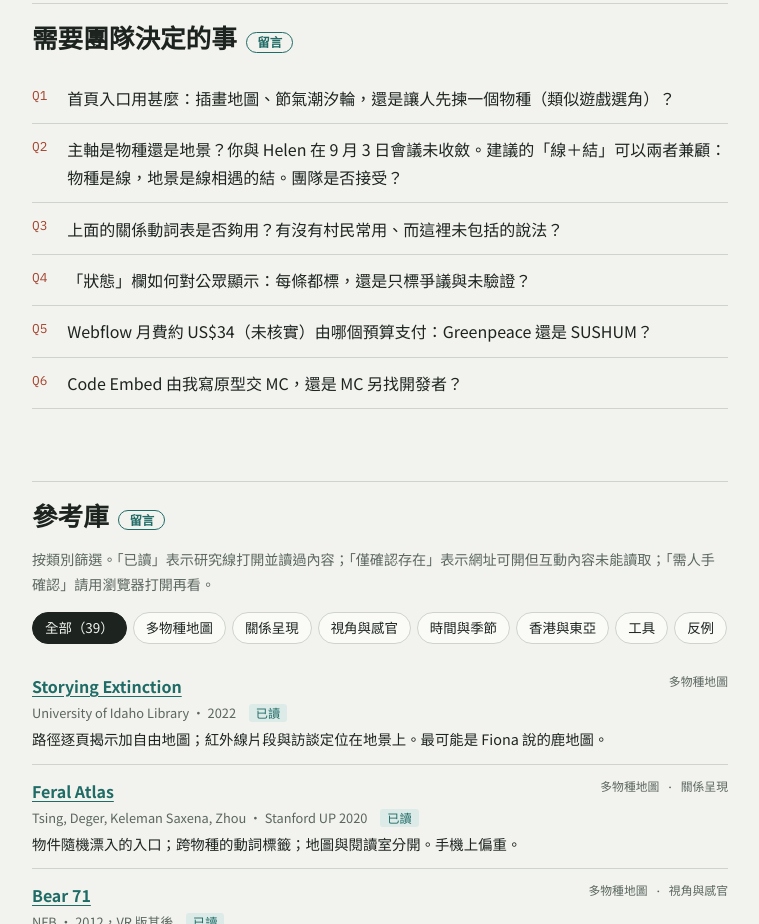
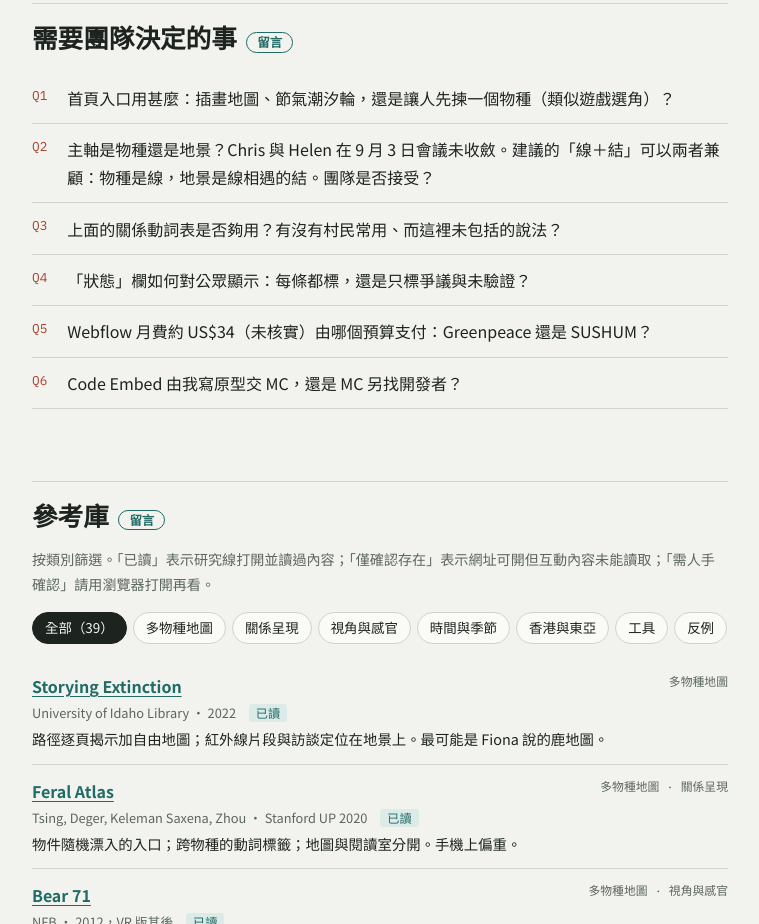
Before and after one commit to cchokiu/shui-hau-entanglement, a plain HTML site: page index.html in a window 1280 px wide. Shown: the part 8236-9160 px from the top of the page, without its empty margins (260-1019 px from the left). Drawn offline with Linux system fonts and the light colour scheme.

Commit message:
Wording fix
Co-Authored-By: Claude Opus 5.5 <noreply@anthropic.com>

```diff
--- a/index.html
+++ b/index.html
@@ -298,7 +298,7 @@ footer{margin-top:4rem;font-size:.8rem;color:var(--muted);font-family:var(--f-mo
 <h2 id="questions">需要團隊決定的事</h2>
 <ol class="decisions">
   <li>首頁入口用甚麼：插畫地圖、節氣潮汐輪，還是讓人先揀一個物種（類似遊戲選角）？</li>
-  <li>主軸是物種還是地景？你與 Helen 在 9 月 3 日會議未收斂。建議的「線＋結」可以兩者兼顧：物種是線，地景是線相遇的結。團隊是否接受？</li>
+  <li>主軸是物種還是地景？Chris 與 Helen 在 9 月 3 日會議未收斂。建議的「線＋結」可以兩者兼顧：物種是線，地景是線相遇的結。團隊是否接受？</li>
   <li>上面的關係動詞表是否夠用？有沒有村民常用、而這裡未包括的說法？</li>
   <li>「狀態」欄如何對公眾顯示：每條都標，還是只標爭議與未驗證？</li>
   <li>Webflow 月費約 US$34（未核實）由哪個預算支付：Greenpeace 還是 SUSHUM？</li>
```
